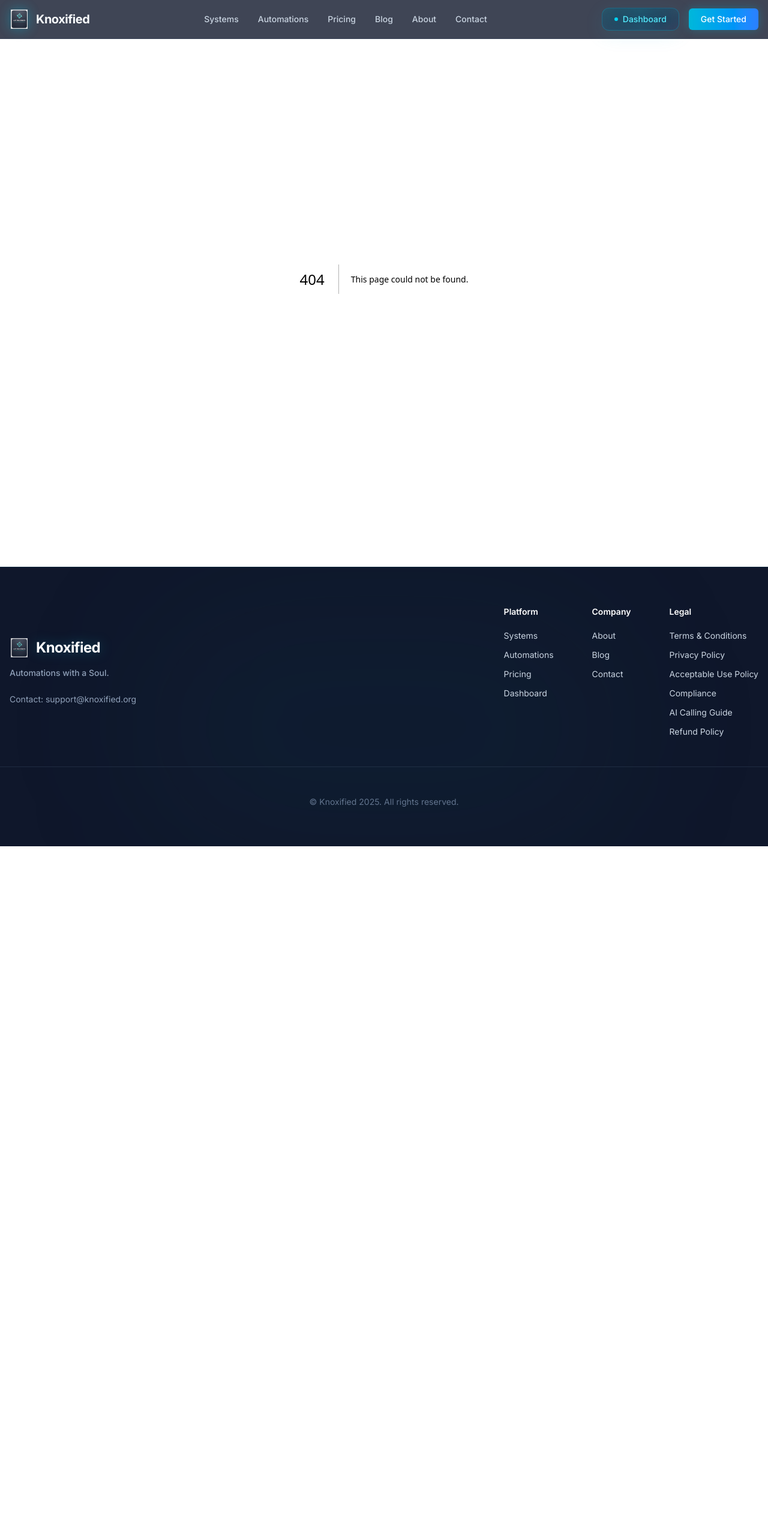
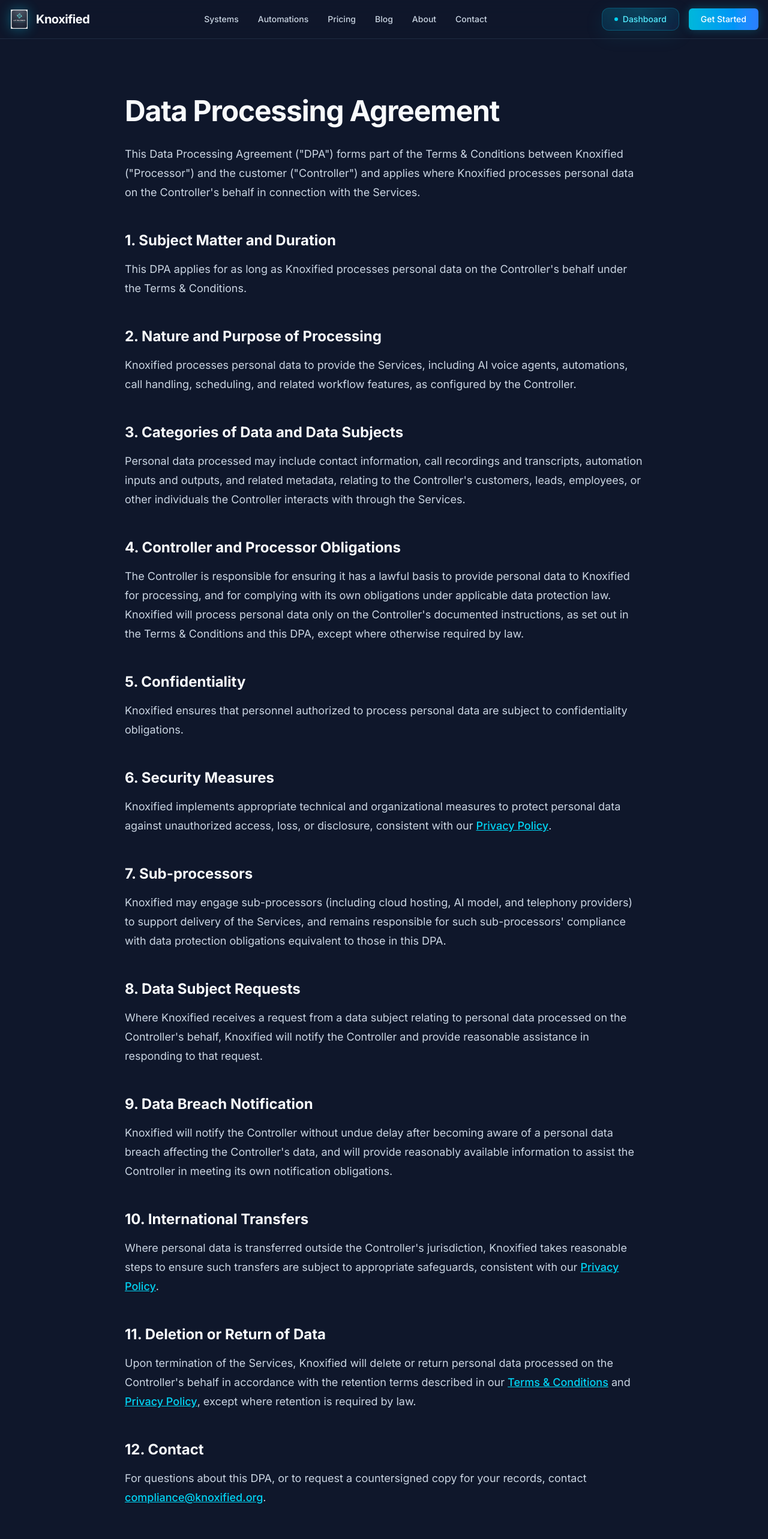
Before and after one commit to knoxified/knoxified-saas, a Next.js app: page /legal/dpa in a window 1280 px wide. Before the commit this address had no page. Shown: the top 2566 px of the page at 60% size. Before the commit the page ends 1411 px from the top, so only its background shows below. Built offline with nearby package versions, Linux system fonts and the light colour scheme.

Commit message:
Expand legal compliance framework with DPA and legal updates

```diff
--- a/app/layout.tsx
+++ b/app/layout.tsx
@@ -131,6 +131,7 @@ export default function RootLayout({ children }: { children: React.ReactNode })
                 <Link href="/legal/acceptable-use" className="hover:text-cyan-400 transition-colors">Acceptable Use Policy</Link>
                 <Link href="/legal/compliance" className="hover:text-cyan-400 transition-colors">Compliance</Link>
                 <Link href="/legal/ai-calling-guide" className="hover:text-cyan-400 transition-colors">AI Calling Guide</Link>
+                <Link href="/legal/dpa" className="hover:text-cyan-400 transition-colors">Data Processing Agreement</Link>
                 <Link href="/legal/refunds" className="hover:text-cyan-400 transition-colors">Refund Policy</Link>
               </div>
             </div>
--- a/app/legal/ai-calling-guide/page.tsx
+++ b/app/legal/ai-calling-guide/page.tsx
@@ -39,7 +39,12 @@ export default function AICallingGuidePage() {
 
         <h2 className="text-2xl font-bold text-slate-50 mt-12 mb-4">7. Call Recording Disclosure</h2>
         <p>
-          Some jurisdictions require all parties to consent before a call is recorded (&quot;two-party consent&quot; states and countries). If your Voice Agent records calls, confirm what disclosure or consent is required in the recipient&apos;s jurisdiction, and configure your call scripts accordingly.
+          Several U.S. states and countries require all parties to consent before a call is recorded (&quot;two-party&quot; or &quot;all-party&quot; consent jurisdictions), and in some of these, recording without disclosure can carry criminal as well as civil liability. If your Voice Agent records calls, Knoxified includes a recording disclosure by default near the start of every call (for example, &quot;this call may be recorded for quality purposes&quot;), regardless of jurisdiction. We recommend leaving this enabled unless you have confirmed with legal counsel that it is unnecessary for your specific use case.
+        </p>
+
+        <h2 className="text-2xl font-bold text-slate-50 mt-12 mb-4">7A. The National Do-Not-Call Registry</h2>
+        <p>
+          If your outbound calling falls within the definition of telemarketing under applicable law, you may be required to scrub your calling list against the U.S. National Do-Not-Call Registry (or the equivalent registry in your jurisdiction) in addition to maintaining your own suppression list. Access to the U.S. National DNC Registry requires businesses to register directly and obtain a Subscription Account Number (SAN) at <a href="https://telemarketing.donotcall.gov" className="text-cyan-400 hover:text-cyan-300" target="_blank" rel="noopener noreferrer">telemarketing.donotcall.gov</a>. This registration and any resulting scrubbing obligation is the customer&apos;s responsibility; Knoxified does not register on a customer&apos;s behalf. Calls to existing customers or contacts with an established business relationship are generally exempt from DNC Registry requirements, but exemptions vary by jurisdiction — confirm your specific obligations with legal counsel.
         </p>
 
         <h2 className="text-2xl font-bold text-slate-50 mt-12 mb-4">8. What Knoxified Provides</h2>
--- a/app/legal/compliance/page.tsx
+++ b/app/legal/compliance/page.tsx
@@ -30,7 +30,7 @@ export default function CompliancePage() {
 
         <h2 className="text-2xl font-bold text-slate-50 mt-12 mb-4">4. Suppression Lists and Opt-Outs</h2>
         <p>
-          Knoxified provides tools for customers to manage suppression and do-not-call lists within their account. Numbers on a suppression list are excluded from future outbound campaigns for that account. Customers are responsible for keeping suppression lists current and for promptly processing opt-out requests received through any channel.
+          Knoxified provides tools for customers to manage suppression and do-not-call lists within their account. Numbers on a suppression list are excluded from future outbound campaigns for that account. Customers are responsible for keeping suppression lists current and for promptly processing opt-out requests received through any channel. Where applicable law requires it, customers are separately responsible for registering with and scrubbing against the National Do-Not-Call Registry or equivalent regional registries — see our <a href="/legal/ai-calling-guide" className="text-cyan-400 hover:text-cyan-300">AI Calling Guide</a> for details.
         </p>
 
         <h2 className="text-2xl font-bold text-slate-50 mt-12 mb-4">5. Audit Logs and Records</h2>
--- /dev/null
+++ b/app/legal/dpa/layout.tsx
@@ -0,0 +1,13 @@
+import type { Metadata } from 'next';
+
+export const metadata: Metadata = {
+  title: 'Data Processing Agreement — Knoxified',
+  description: 'Knoxified\'s Data Processing Agreement (DPA), governing how we process personal data on behalf of our customers.',
+  alternates: {
+    canonical: 'https://knoxified.org/legal/dpa',
+  },
+};
+
+export default function DPALayout({ children }: { children: React.ReactNode }) {
+  return <>{children}</>;
+}
--- /dev/null
+++ b/app/legal/dpa/page.tsx
@@ -0,0 +1,48 @@
+export default function DPAPage() {
+  return (
+    <div className="container mx-auto px-4 py-24 max-w-4xl">
+      <h1 className="text-4xl md:text-5xl font-bold text-slate-50 mb-8 tracking-tight">Data Processing Agreement</h1>
+      <div className="prose prose-invert prose-lg text-slate-300 max-w-none">
+        <p>
+          This Data Processing Agreement (&quot;DPA&quot;) forms part of the Terms &amp; Conditions between Knoxified (&quot;Processor&quot;) and the customer (&quot;Controller&quot;) and applies where Knoxified processes personal data on the Controller&apos;s behalf in connection with the Services.
+        </p>
+
+        <h2 className="text-2xl font-bold text-slate-50 mt-12 mb-4">1. Subject Matter and Duration</h2>
+        <p>This DPA applies for as long as Knoxified processes personal data on the Controller&apos;s behalf under the Terms &amp; Conditions.</p>
+
+        <h2 className="text-2xl font-bold text-slate-50 mt-12 mb-4">2. Nature and Purpose of Processing</h2>
+        <p>Knoxified processes personal data to provide the Services, including AI voice agents, automations, call handling, scheduling, and related workflow features, as configured by the Controller.</p>
+
+        <h2 className="text-2xl font-bold text-slate-50 mt-12 mb-4">3. Categories of Data and Data Subjects</h2>
+        <p>Personal data processed may include contact information, call recordings and transcripts, automation inputs and outputs, and related metadata, relating to the Controller&apos;s customers, leads, employees, or other individuals the Controller interacts with through the Services.</p>
+
+        <h2 className="text-2xl font-bold text-slate-50 mt-12 mb-4">4. Controller and Processor Obligations</h2>
+        <p>The Controller is responsible for ensuring it has a lawful basis to provide personal data to Knoxified for processing, and for complying with its own obligations under applicable data protection law. Knoxified will process personal data only on the Controller&apos;s documented instructions, as set out in the Terms &amp; Conditions and this DPA, except where otherwise required by law.</p>
+
+        <h2 className="text-2xl font-bold text-slate-50 mt-12 mb-4">5. Confidentiality</h2>
+        <p>Knoxified ensures that personnel authorized to process personal data are subject to confidentiality obligations.</p>
+
+        <h2 className="text-2xl font-bold text-slate-50 mt-12 mb-4">6. Security Measures</h2>
+        <p>Knoxified implements appropriate technical and organizational measures to protect personal data against unauthorized access, loss, or disclosure, consistent with our <a href="/legal/privacy" className="text-cyan-400 hover:text-cyan-300">Privacy Policy</a>.</p>
+
+        <h2 className="text-2xl font-bold text-slate-50 mt-12 mb-4">7. Sub-processors</h2>
+        <p>Knoxified may engage sub-processors (including cloud hosting, AI model, and telephony providers) to support delivery of the Services, and remains responsible for such sub-processors&apos; compliance with data protection obligations equivalent to those in this DPA.</p>
+
+        <h2 className="text-2xl font-bold text-slate-50 mt-12 mb-4">8. Data Subject Requests</h2>
+        <p>Where Knoxified receives a request from a data subject relating to personal data processed on the Controller&apos;s behalf, Knoxified will notify the Controller and provide reasonable assistance in responding to that request.</p>
+
+        <h2 className="text-2xl font-bold text-slate-50 mt-12 mb-4">9. Data Breach Notification</h2>
+        <p>Knoxified will notify the Controller without undue delay after becoming aware of a personal data breach affecting the Controller&apos;s data, and will provide reasonably available information to assist the Controller in meeting its own notification obligations.</p>
+
+        <h2 className="text-2xl font-bold text-slate-50 mt-12 mb-4">10. International Transfers</h2>
+        <p>Where personal data is transferred outside the Controller&apos;s jurisdiction, Knoxified takes reasonable steps to ensure such transfers are subject to appropriate safeguards, consistent with our <a href="/legal/privacy" className="text-cyan-400 hover:text-cyan-300">Privacy Policy</a>.</p>
+
+        <h2 className="text-2xl font-bold text-slate-50 mt-12 mb-4">11. Deletion or Return of Data</h2>
+        <p>Upon termination of the Services, Knoxified will delete or return personal data processed on the Controller&apos;s behalf in accordance with the retention terms described in our <a href="/legal/terms" className="text-cyan-400 hover:text-cyan-300">Terms &amp; Conditions</a> and <a href="/legal/privacy" className="text-cyan-400 hover:text-cyan-300">Privacy Policy</a>, except where retention is required by law.</p>
+
+        <h2 className="text-2xl font-bold text-slate-50 mt-12 mb-4">12. Contact</h2>
+        <p>For questions about this DPA, or to request a countersigned copy for your records, contact <a href="mailto:compliance@knoxified.org" className="text-cyan-400 hover:text-cyan-300">compliance@knoxified.org</a>.</p>
+      </div>
+    </div>
+  );
+}
--- a/app/legal/privacy/page.tsx
+++ b/app/legal/privacy/page.tsx
@@ -81,6 +81,9 @@ export default function PrivacyPage() {
         <h2 className="text-2xl font-bold text-slate-50 mt-12 mb-4">10. International Data Transfers</h2>
         <p>Knoxified operates internationally, and information may be processed or stored in countries other than your own, including where our hosting and infrastructure providers operate. Where required by applicable law, we take reasonable steps to ensure such transfers are subject to appropriate safeguards.</p>
 
+        <h2 className="text-2xl font-bold text-slate-50 mt-12 mb-4">10A. Nigeria Data Protection Act</h2>
+        <p>Knoxified is operated from Nigeria and processes personal data in accordance with the Nigeria Data Protection Act 2023 (NDPA) and its applicable regulations. Where you are located in Nigeria, or where your personal data is processed by Knoxified from Nigeria, you have rights under the NDPA including the right to be informed, the right to access your data, the right to correction, and the right to object to certain processing. You may exercise these rights, or lodge a complaint with the Nigeria Data Protection Commission, by contacting us using the details in Section 14.</p>
+
         <h2 className="text-2xl font-bold text-slate-50 mt-12 mb-4">11. Your Privacy Rights</h2>
         <p>Depending on your jurisdiction, you may have rights regarding your personal data, which may include the right to access, correct, delete, or export your data, and to object to or restrict certain processing. To exercise any of these rights, contact us at the email below. We will respond within a reasonable time and in accordance with applicable law.</p>
 
--- a/app/sitemap.ts
+++ b/app/sitemap.ts
@@ -19,5 +19,6 @@ export default function sitemap(): MetadataRoute.Sitemap {
     { url: `${base}/legal/acceptable-use`, lastModified: new Date() },
     { url: `${base}/legal/compliance`, lastModified: new Date() },
     { url: `${base}/legal/ai-calling-guide`, lastModified: new Date() },
+    { url: `${base}/legal/dpa`, lastModified: new Date() },
   ];
 }
--- a/app/systems/recruitment/page.tsx
+++ b/app/systems/recruitment/page.tsx
@@ -316,6 +316,12 @@ export default function RecruitmentSystemPage() {
   }
 ]} />
 
+      <div className="max-w-3xl mx-auto text-center mb-16">
+        <p className="text-sm text-slate-500">
+          If used to help make hiring decisions for roles based in New York City, note that NYC Local Law 144 requires an independent bias audit before an automated employment decision tool can be used in that hiring process. Knoxified provides organizational assistance for recruiter review and is not intended to make autonomous hiring decisions — see our <Link href="/legal/acceptable-use" className="text-cyan-400 hover:text-cyan-300">Acceptable Use Policy</Link> for more.
+        </p>
+      </div>
+
       {/* CTA Box */}
       <div className="p-12 md:p-16 rounded-3xl bg-gradient-to-br from-slate-800 to-slate-900 border border-slate-700/50 text-center relative overflow-hidden shadow-2xl">
          <div className="absolute inset-0 bg-[url('https://www.transparenttextures.com/patterns/cubes.png')] opacity-10 pointer-events-none mix-blend-overlay"></div>
```
Also changed, not shown: 1 other file (tests, documents, lock files or other folders).
